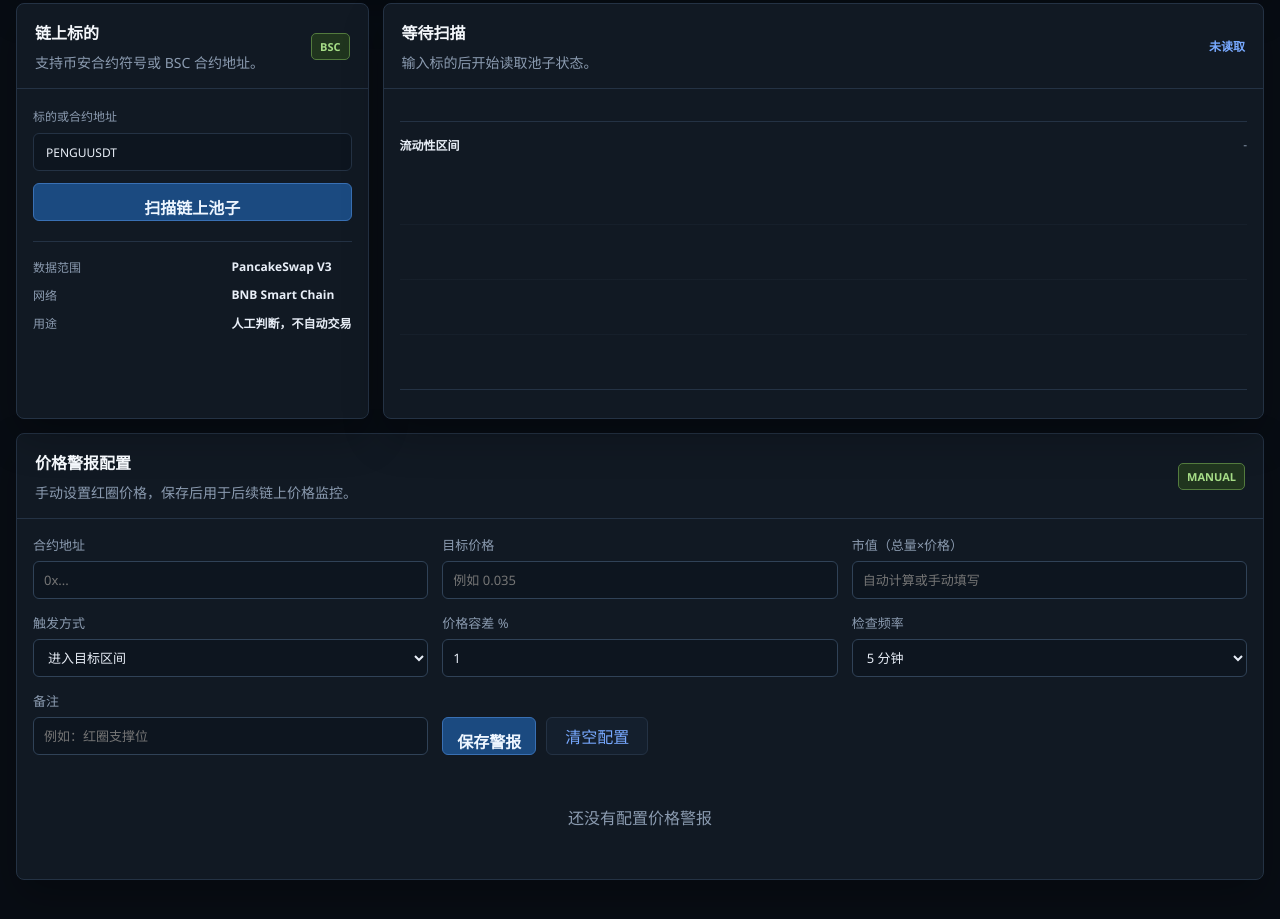
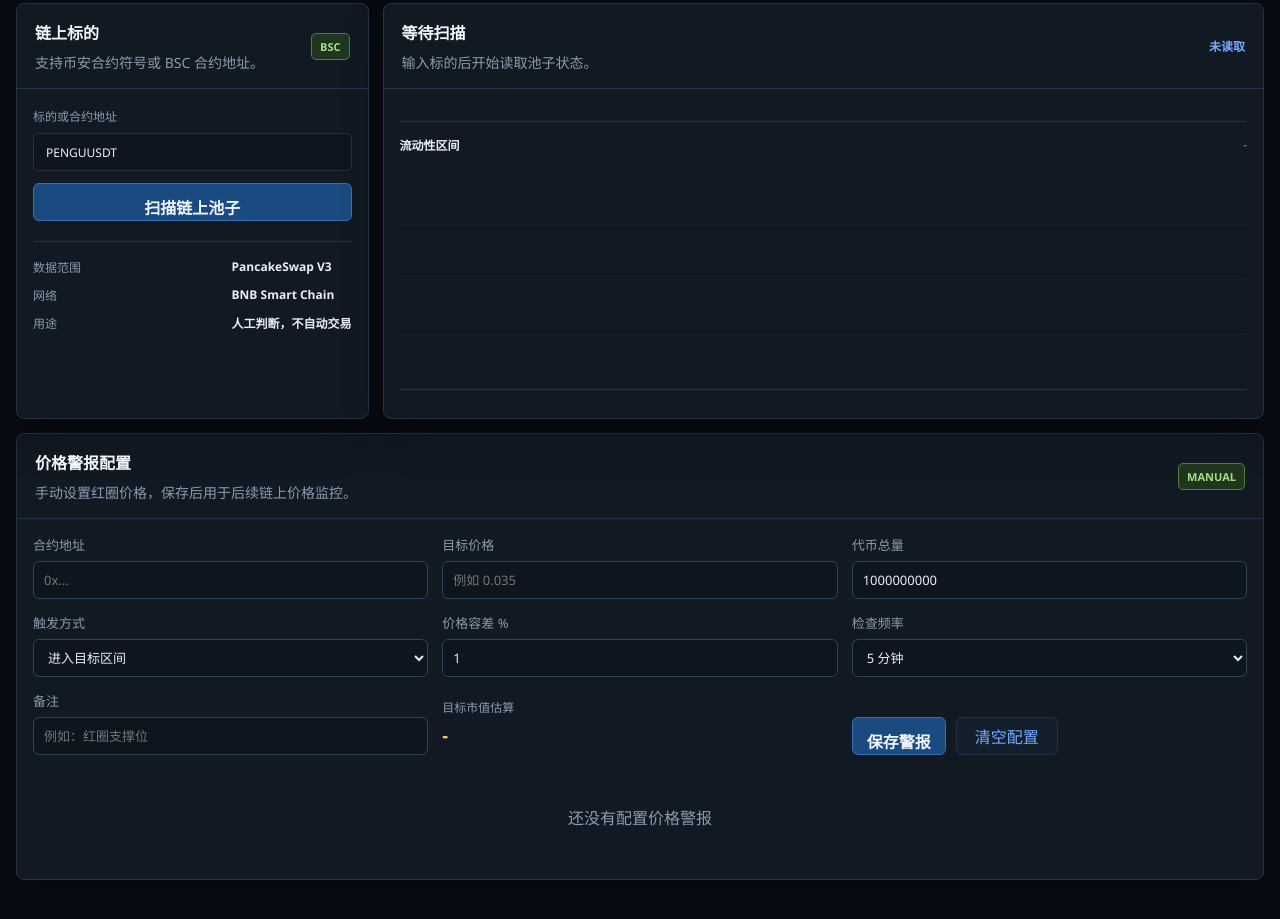
Before and after one commit to sellzzz/binance-dashboard, a website: page public/onchain.html in a window 1280 px wide. Shown: the part 247-1166 px from the top of the page. Drawn offline with Linux system fonts and the light colour scheme.

Commit message:
Use manual meme token supply for alert estimates

```diff
--- a/public/onchain.html
+++ b/public/onchain.html
@@ -52,11 +52,12 @@
         <form id="alertForm" class="onchainAlertForm">
           <label>合约地址<input id="alertAddress" name="address" required placeholder="0x..." /></label>
           <label>目标价格<input id="alertPrice" name="price" required type="number" min="0" step="any" placeholder="例如 0.035" /></label>
-          <label>市值（总量×价格）<input id="alertMarketCap" name="marketCap" type="number" min="0" step="any" placeholder="自动计算或手动填写" /></label>
+          <label>代币总量<input id="alertSupply" name="supply" type="number" min="0" step="any" value="1000000000" /></label>
           <label>触发方式<select id="alertMode" name="mode"><option value="enter">进入目标区间</option><option value="below">跌破目标价</option><option value="above">突破目标价</option></select></label>
           <label>价格容差 %<input id="alertTolerance" name="tolerance" type="number" min="0" max="50" step="0.1" value="1" /></label>
           <label>检查频率<select id="alertInterval" name="interval"><option value="60">1 分钟</option><option value="300" selected>5 分钟</option><option value="900">15 分钟</option></select></label>
           <label>备注<input id="alertNote" name="note" placeholder="例如：红圈支撑位" /></label>
+          <div class="onchainAlertEstimate"><span>目标市值估算</span><strong id="alertMarketCap">-</strong></div>
           <div class="onchainAlertActions"><button type="submit" class="onchainScanBtn">保存警报</button><button id="clearAlertsBtn" type="button" class="secondary">清空配置</button></div>
         </form>
         <div id="alertList" class="onchainAlertList"></div>
--- a/public/onchain.js
+++ b/public/onchain.js
@@ -15,7 +15,7 @@ function renderAlerts() {
   els.alertList.innerHTML = alerts.length ? alerts.map((item, index) => `<article class="onchainAlertItem">
     <div><strong>${escapeHtml(item.address.slice(0, 8))}…${escapeHtml(item.address.slice(-6))}</strong><span>${escapeHtml(item.note || "未填写备注")}</span></div>
     <div><b>${escapeHtml(item.price)}</b><span>${item.mode === "below" ? "跌破" : item.mode === "above" ? "突破" : "进入区间"} · ±${escapeHtml(item.tolerance)}%</span></div>
-    <div><span>市值 / 频率</span><b>${item.marketCap ? `$${Number(item.marketCap).toLocaleString("en-US")}` : "-"}</b><span>${Number(item.interval) / 60} 分钟</span></div>
+    <div><span>总量 / 目标市值</span><b>${Number(item.supply).toLocaleString("en-US")}</b><span>${item.marketCap ? `$${Number(item.marketCap).toLocaleString("en-US")}` : "-"}</span></div>
     <button type="button" class="miniBtn" data-remove-alert="${index}">删除</button>
   </article>`).join("") : '<div class="emptySignal">还没有配置价格警报</div>';
 }
@@ -26,10 +26,11 @@ function saveAlert(event) {
   const item = {
     address: String(form.get("address") || "").trim(),
     price: String(form.get("price") || "").trim(),
+    supply: String(form.get("supply") || "1000000000").trim(),
     mode: String(form.get("mode") || "enter"),
     tolerance: String(form.get("tolerance") || "1"),
     interval: String(form.get("interval") || "300"),
-    marketCap: String(form.get("marketCap") || "").trim(),
+    marketCap: String((Number(form.get("price")) * Number(form.get("supply"))) || "").trim(),
     note: String(form.get("note") || "").trim(),
     createdAt: Date.now(),
   };
@@ -39,7 +40,13 @@ function saveAlert(event) {
   els.alertForm.reset();
   $("alertTolerance").value = "1";
   $("alertInterval").value = "300";
+  $("alertSupply").value = "1000000000";
   renderAlerts();
+}
+
+function updateMarketCapEstimate() {
+  const value = Number($("alertPrice").value) * Number($("alertSupply").value);
+  $("alertMarketCap").textContent = Number.isFinite(value) && value > 0 ? fmtUsd(value) : "-";
 }
 
 function fmt(value) {
@@ -78,7 +85,6 @@ function render(data) {
   ].map(([label, value]) => `<div><span>${label}</span><strong>${value}</strong></div>`).join("");
   if (data.query && /^0x[a-f0-9]{40}$/i.test(data.query)) $("alertAddress").value = data.query;
   if (!$("alertPrice").value && Number.isFinite(Number(data.currentPrice))) $("alertPrice").value = data.currentPrice;
-  if (Number.isFinite(Number(data.marketCapUsd))) $("alertMarketCap").value = Math.round(Number(data.marketCapUsd));
   els.meta.textContent = `${data.baseSymbol} / ${data.quoteSymbol} · ${data.bins.length} 个区间`;
   const max = Math.max(...data.bins.map((bin) => Number(bin.liquidity) || 0), 1);
   els.chart.innerHTML = data.bins.map((bin) => `<div class="onchainBar ${bin.active ? "active" : ""}" style="height:${Math.max(5, Number(bin.liquidity) / max * 100)}%" title="${fmt(bin.price)} · ${fmt(bin.liquidity)}"></div>`).join("");
@@ -120,4 +126,7 @@ els.alertList.addEventListener("click", (event) => {
   renderAlerts();
 });
 els.clearAlerts.addEventListener("click", () => { localStorage.removeItem(ALERTS_KEY); renderAlerts(); });
+$("alertPrice").addEventListener("input", updateMarketCapEstimate);
+$("alertSupply").addEventListener("input", updateMarketCapEstimate);
+updateMarketCapEstimate();
 renderAlerts();
--- a/public/styles.css
+++ b/public/styles.css
@@ -1483,6 +1483,24 @@ dialog {
   gap: 10px;
 }
 
+.onchainAlertEstimate {
+  display: grid;
+  align-content: end;
+  gap: 7px;
+  padding-bottom: 8px;
+}
+
+.onchainAlertEstimate span {
+  color: var(--muted);
+  font-size: 12px;
+}
+
+.onchainAlertEstimate strong {
+  color: #ffd166;
+  font-size: 18px;
+  font-variant-numeric: tabular-nums;
+}
+
 .onchainAlertActions .onchainScanBtn {
   width: auto;
   margin: 0;
```
